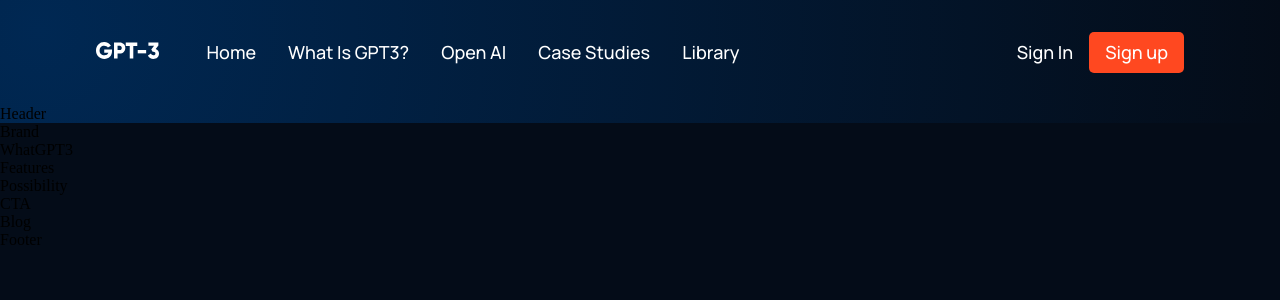
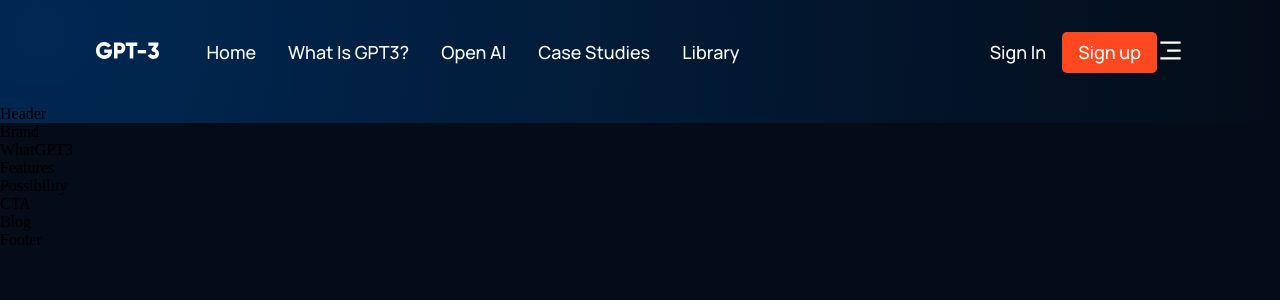
Before and after one commit to ENOCH1234/gpt-3-frontend, a React (Create React App) app: page / in a window 1280 px wide. Shown: the top 300 px of the page. Built offline with nearby package versions, Linux system fonts and the light colour scheme.

Commit message:
Completed navbar toggle design html

```diff
--- a/src/components/navbar/Navbar.jsx
+++ b/src/components/navbar/Navbar.jsx
@@ -1,11 +1,23 @@
-import React from 'react';
+import React, {useState} from 'react';
 import { RiMenu3Line, RiCloseLine } from 'react-icons/ri';
 import logo from '../../assets/logo.svg';
 import './navbar.css';
 
+const Menu = () => (
+    <>
+    <p><a href="#home">Home</a></p>
+    <p><a href="#wgpt3">What is GPT3?</a></p>
+    <p><a href="#possibility">Open AI</a></p>
+    <p><a href="#features">Case Studies</a></p>
+    <p><a href="#blog">Library</a></p>
+    </>
+)
+
 // BEM -> Block Element Modfier
 
 const Navbar = () => {
+    const [toggleMenu, setToggleMenu] = useState(false);
+
   return (
       <div className="gpt3__navbar">
           <div className="gpt3__navbar-links">
@@ -13,18 +25,31 @@
                   <img src={logo} alt="logo" />
               </div>
               <div className="gpt3__navbar-links_container">
-                    <p><a href="#home">Home</a></p>
-                    <p><a href="#wgpt3">What is GPT3?</a></p>
-                    <p><a href="#possibility">Open AI</a></p>
-                    <p><a href="#features">Case Studies</a></p>
-                    <p><a href="#blog">Library</a></p>
+                    <Menu />
               </div>
               </div>
                   <div className="gpt3__navbar-sign">
                       <p>Sign in</p>
                       <button type="button">Sign up</button>
+          </div>
+          <div className="gpt3__navbar-menu">
+              {toggleMenu
+                  ? <RiCloseLine color="#fff" size={27} onClick={() => setToggleMenu(false)} />
+                  : <RiMenu3Line color="#fff" size={27} onClick={() => setToggleMenu(true)} />
+              }
+              {toggleMenu && (
+                  <div className="gpt3__navbar-menu_container scale-up-center">
+                      <div className="gpt3__navbar-menu_container-links">
+                          <Menu />
+                          <div className="gpt3__navbar-menu_container-links-sign">
+                            <p>Sign in</p>
+                            <button type="button">Sign up</button>
+                          </div>
+                      </div>
                   </div>
-              </div>
+              )}
+          </div>
+        </div>
   )
 }
 
```
